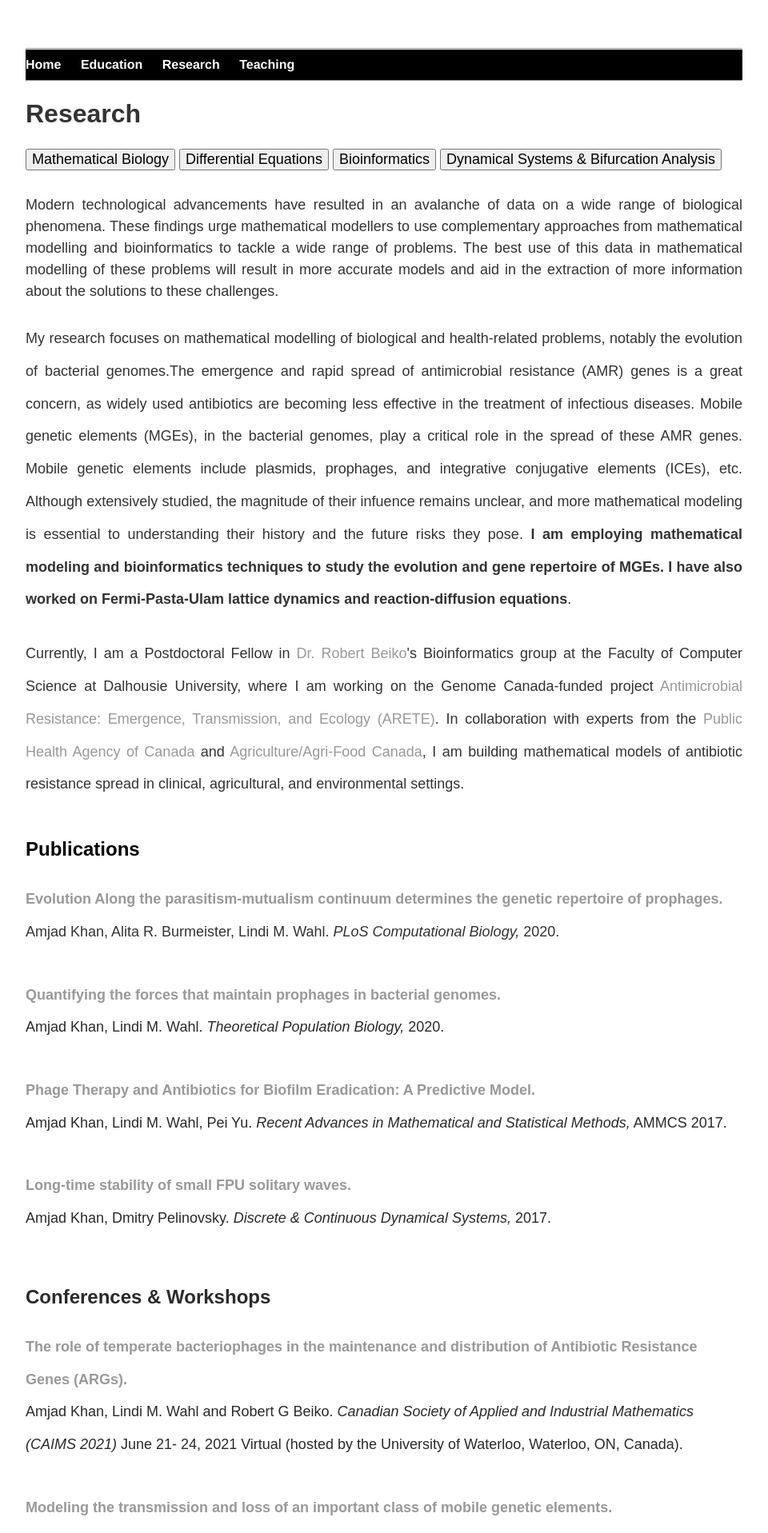
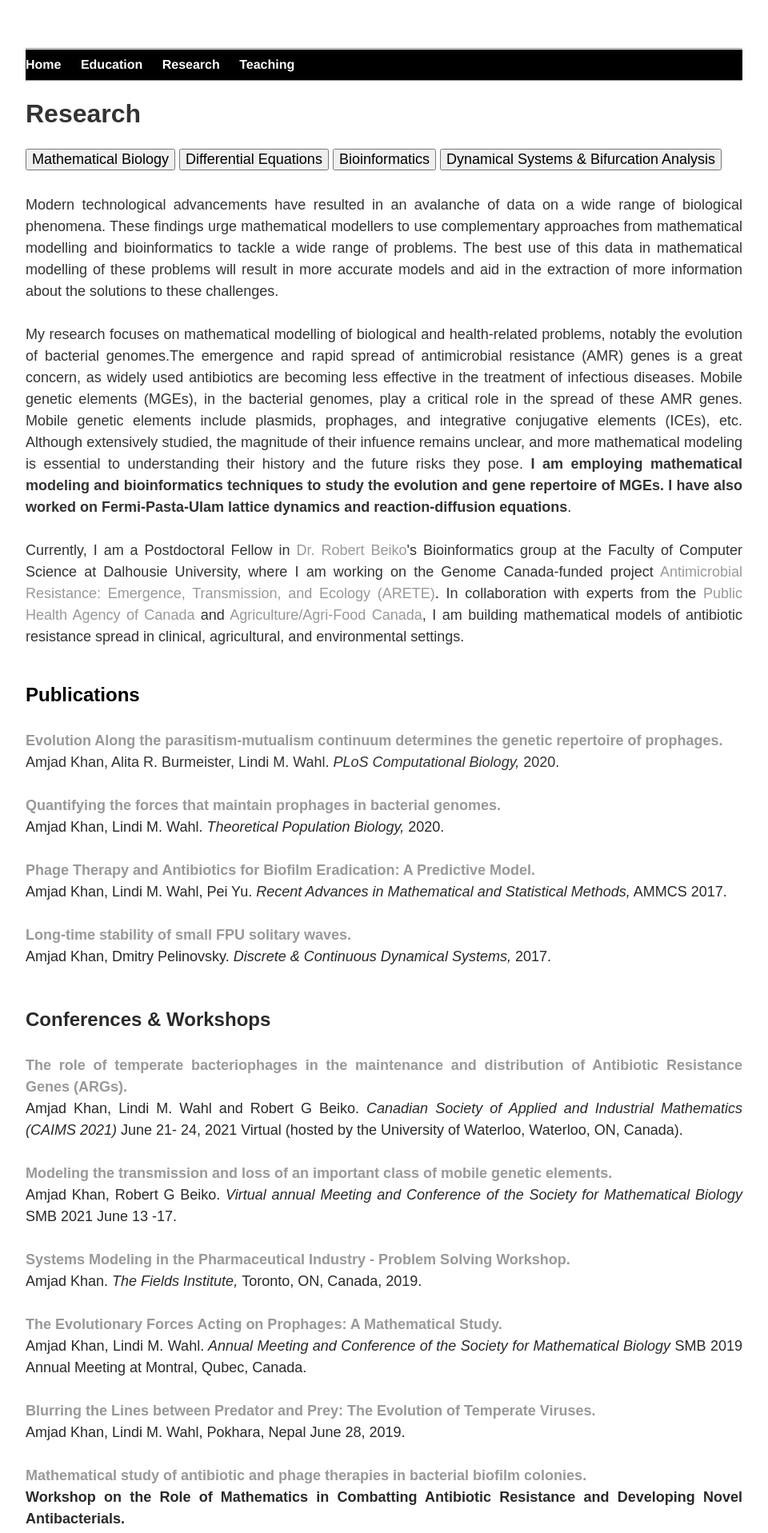
Before and after one commit to MathBioInfo/amjadkhan, a Jekyll site: the page built from Research/index.html, in a window 1280 px wide. Shown: the top 1917 px of the page at 80% size, without its empty margins (160-1120 px from the left). Built offline with Jekyll 4.4.1, drawn with Linux system fonts in a browser that asks for light colours.

Commit message:
Update index.html

```diff
--- a/Research/index.html
+++ b/Research/index.html
@@ -25,7 +25,7 @@ title: About my research
 			range of problems. The best use of this data in mathematical modelling of these problems will result in more accurate models and aid in the
 			extraction of more information about the solutions to these challenges.</p>
 
-			<p style="text-align:justify"><font size="4"> My research focuses on mathematical modelling of biological and health-related problems, notably the evolution of bacterial
+			<p style="text-align:justify;line-height:1"><font size="4"> My research focuses on mathematical modelling of biological and health-related problems, notably the evolution of bacterial
 			genomes.The emergence and rapid spread of antimicrobial resistance (AMR) genes is a great concern, as widely
 			used antibiotics are becoming less effective in the treatment of infectious diseases. Mobile genetic elements
 			(MGEs), in the bacterial genomes, play a critical role in the spread of these AMR genes. Mobile
@@ -34,7 +34,7 @@ title: About my research
 			essential to understanding their history and the future risks they pose. <b>I am employing mathematical modeling
 			and bioinformatics techniques to study the evolution and gene repertoire of MGEs. I have also worked on Fermi-Pasta-Ulam
 			lattice dynamics and reaction-diffusion equations</b>.</p>
-			<p style="text-align:justify"><font size="4">
+			<p style="text-align:justify;line-height:1"><font size="4">
 				Currently, I am a Postdoctoral Fellow in <a href="https://www.dal.ca/faculty/computerscience/faculty-staff/robert-beiko.html" target="_blank"> Dr. Robert Beiko</a>'s
 			Bioinformatics group at the Faculty of Computer Science at Dalhousie University, where I am working on the Genome Canada-funded project <a href="https://www.genomecanada.ca/en/antimicrobial-resistance-emergence-transmission-and-ecology-arete" target="_blank">
 			Antimicrobial Resistance: Emergence, Transmission, and Ecology (ARETE)</a>.  In collaboration with experts from the <a href="https://www.canada.ca/en/public-health.html" target="_blank">Public Health Agency of Canada</a>
@@ -44,7 +44,7 @@ title: About my research
 			<!--<h3> Pulications</p>-->
 			<!--<div class="paragraph"><font color="#2a2a2a" size="3">-->
 	<br><font size="5"><b>Publications</b></font><br>
-	<p>
+	<p style="text-align:justify;line-height:1">
 	<a href="https://journals.plos.org/ploscompbiol/article?id=10.1371/journal.pcbi.1008482" target="_blank">
 	<strong> Evolution Along the parasitism-mutualism continuum determines the genetic repertoire of prophages.
 	</strong></a><br />Amjad Khan, Alita R. Burmeister, Lindi M. Wahl.<em> PLoS Computational Biology,</em> 2020.
@@ -65,7 +65,7 @@ title: About my research
 	</font><br /><br /><font color="#2a2a2a" size="4">
 	</p>
 	<font size="5"><b>Conferences & Workshops</b></font>
-	<p>
+	<p style="text-align:justify;line-height:1">
 	<a href="https://uwaterloo.ca/canadian-applied-industrial-math-society-annual-meeting-2021/" target="_blank">
 	<strong> The role of temperate bacteriophages in the maintenance and distribution of Antibiotic Resistance Genes (ARGs).
 	</strong></a><br />Amjad Khan, Lindi M. Wahl and Robert G Beiko.<em> Canadian Society of Applied and Industrial Mathematics (CAIMS 2021) </em>
@@ -107,7 +107,7 @@ title: About my research
 	</strong></a><br />Amjad Khan, Dmitry Pelinovsky.<em> McMaster University, </em> Hamilton, Ontario, Canada, 2017.
 	</font><br /><br /><font color="#2a2a2a" size="4">
 	</p>
-	<p>
+	<p style="text-align:justify;line-height:1">
         <font size="5"><b>PhD Dissertation</b></font><br>
 	<a href="https://ir.lib.uwo.ca/etd/6957/" target="_blank">
 	<strong> Phage-Bacteria Interaction and Prophage Sequences in Bacterial Genomes.
@@ -117,7 +117,7 @@ title: About my research
 	<a href="https://macsphere.mcmaster.ca/handle/11375/17274" target="_blank">
 	<strong> Approximations of the lattice dynamics.
 	</strong></a><br />Amjad Khan.<em> McMaster University, </em> Hamilton, Ontario, Canada, 2015.
-        </p>
+        </p style="text-align:justify;line-height:1">
 	</div><!-- /.blurb -->
 	</div><!-- /.container -->
 	</div><!--/.profile-body -->
```
